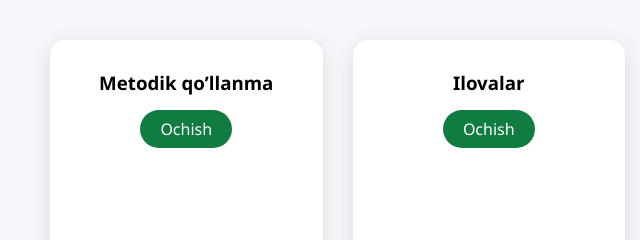
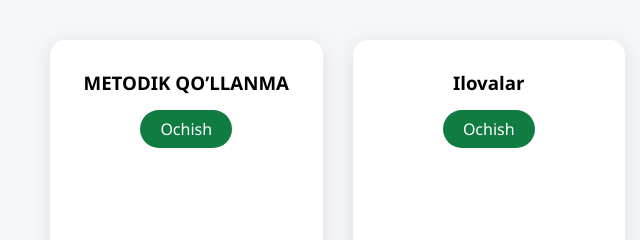
Before and after one commit to seyitova-sanobar/Hisob-kitoblarni-avtomatlashtirishda-EXCEL-elektron-jadvali, a plain HTML site: page kitoblar.html in a window 1280 px wide. Shown: the part 478-718 px from the top of the page, 0-640 px from the left. Drawn offline with Linux system fonts and the light colour scheme.

Commit message:
Update kitoblar.html

```diff
--- a/kitoblar.html
+++ b/kitoblar.html
@@ -23,7 +23,7 @@
 <!—METODIK QO’LLANMA -->
 <section id="metodik" class="cards">
 <div class="card">
-<h3>Metodik qo’llanma</h3>
+<h3>METODIK QO’LLANMA</h3>
 <a href="kitoblarlar/METODIK QO’LLANMA/Metodik_qo'llanma_Seyitova_2026.pdf" target="_blank">Ochish</a>
 </div>
 <div class="card">
```
